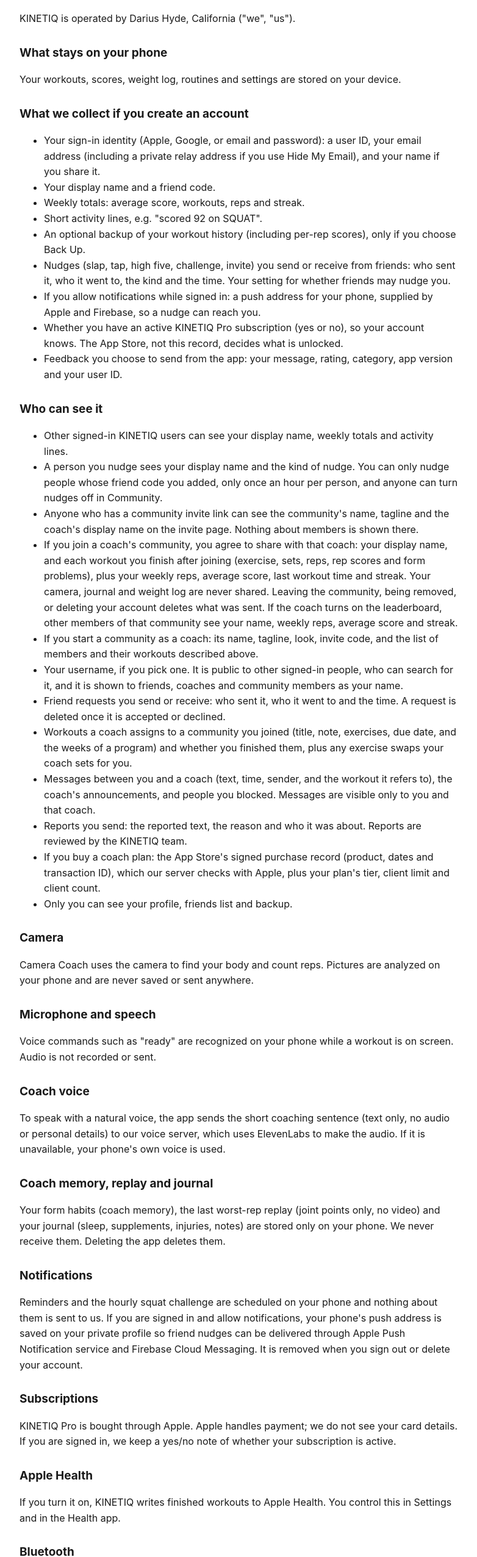
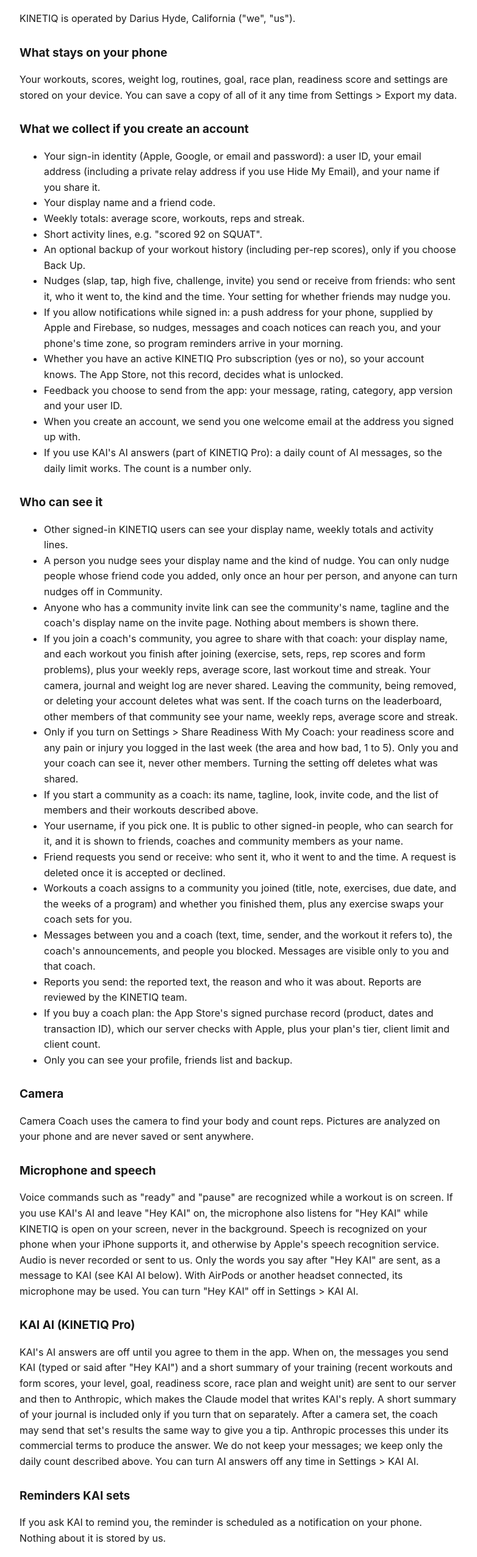
Before and after one commit to KinetiqTech/kinetiq-legal, a plain HTML site: page privacy.html in a window 1280 px wide. Shown: the part 127-2680 px from the top of the page at 61% size, without its empty margins (248-1030 px from the left). Drawn offline with Linux system fonts and the light colour scheme.

Commit message:
Add files via upload

```diff
--- a/privacy.html
+++ b/privacy.html
@@ -1,10 +1,10 @@
 <!doctype html><html lang="en"><head><meta charset="utf-8"><meta name="viewport" content="width=device-width,initial-scale=1"><title>KINETIQ Privacy Policy</title>
 <style>body{font-family:-apple-system,system-ui,sans-serif;max-width:720px;margin:40px auto;padding:0 20px;line-height:1.6;color:#1a1a1a}h1{font-size:28px}h2{font-size:19px;margin-top:28px}a{color:#2563eb}</style></head><body>
 <h1>KINETIQ Privacy Policy</h1>
-<p><em>Last updated: November 17, 2026</em></p>
+<p><em>Last updated: November 24, 2026</em></p>
 <p>KINETIQ is operated by Darius Hyde, California ("we", "us").</p>
 <h2>What stays on your phone</h2>
-<p>Your workouts, scores, weight log, routines and settings are stored on your device.</p>
+<p>Your workouts, scores, weight log, routines, goal, race plan, readiness score and settings are stored on your device. You can save a copy of all of it any time from Settings &gt; Export my data.</p>
 <h2>What we collect if you create an account</h2>
 <ul>
 <li>Your sign-in identity (Apple, Google, or email and password): a user ID, your email address (including a private relay address if you use Hide My Email), and your name if you share it.</li>
@@ -13,9 +13,11 @@
 <li>Short activity lines, e.g. "scored 92 on SQUAT".</li>
 <li>An optional backup of your workout history (including per-rep scores), only if you choose Back Up.</li>
 <li>Nudges (slap, tap, high five, challenge, invite) you send or receive from friends: who sent it, who it went to, the kind and the time. Your setting for whether friends may nudge you.</li>
-<li>If you allow notifications while signed in: a push address for your phone, supplied by Apple and Firebase, so a nudge can reach you.</li>
+<li>If you allow notifications while signed in: a push address for your phone, supplied by Apple and Firebase, so nudges, messages and coach notices can reach you, and your phone's time zone, so program reminders arrive in your morning.</li>
 <li>Whether you have an active KINETIQ Pro subscription (yes or no), so your account knows. The App Store, not this record, decides what is unlocked.</li>
 <li>Feedback you choose to send from the app: your message, rating, category, app version and your user ID.</li>
+<li>When you create an account, we send you one welcome email at the address you signed up with.</li>
+<li>If you use KAI's AI answers (part of KINETIQ Pro): a daily count of AI messages, so the daily limit works. The count is a number only.</li>
 </ul>
 <h2>Who can see it</h2>
 <ul>
@@ -23,6 +25,7 @@
 <li>A person you nudge sees your display name and the kind of nudge. You can only nudge people whose friend code you added, only once an hour per person, and anyone can turn nudges off in Community.</li>
 <li>Anyone who has a community invite link can see the community's name, tagline and the coach's display name on the invite page. Nothing about members is shown there.</li>
 <li>If you join a coach's community, you agree to share with that coach: your display name, and each workout you finish after joining (exercise, sets, reps, rep scores and form problems), plus your weekly reps, average score, last workout time and streak. Your camera, journal and weight log are never shared. Leaving the community, being removed, or deleting your account deletes what was sent. If the coach turns on the leaderboard, other members of that community see your name, weekly reps, average score and streak.</li>
+<li>Only if you turn on Settings &gt; Share Readiness With My Coach: your readiness score and any pain or injury you logged in the last week (the area and how bad, 1 to 5). Only you and your coach can see it, never other members. Turning the setting off deletes what was shared.</li>
 <li>If you start a community as a coach: its name, tagline, look, invite code, and the list of members and their workouts described above.</li>
 <li>Your username, if you pick one. It is public to other signed-in people, who can search for it, and it is shown to friends, coaches and community members as your name.</li>
 <li>Friend requests you send or receive: who sent it, who it went to and the time. A request is deleted once it is accepted or declined.</li>
@@ -35,17 +38,26 @@
 <h2>Camera</h2>
 <p>Camera Coach uses the camera to find your body and count reps. Pictures are analyzed on your phone and are never saved or sent anywhere.</p>
 <h2>Microphone and speech</h2>
-<p>Voice commands such as "ready" are recognized on your phone while a workout is on screen. Audio is not recorded or sent.</p>
+<p>Voice commands such as "ready" and "pause" are recognized while a workout is on screen. If you use KAI's AI and leave "Hey KAI" on, the microphone also listens for "Hey KAI" while KINETIQ is open on your screen, never in the background. Speech is recognized on your phone when your iPhone supports it, and otherwise by Apple's speech recognition service. Audio is never recorded or sent to us. Only the words you say after "Hey KAI" are sent, as a message to KAI (see KAI AI below). With AirPods or another headset connected, its microphone may be used. You can turn "Hey KAI" off in Settings &gt; KAI AI.</p>
+
+<h2>KAI AI (KINETIQ Pro)</h2>
+<p>KAI's AI answers are off until you agree to them in the app. When on, the messages you send KAI (typed or said after "Hey KAI") and a short summary of your training (recent workouts and form scores, your level, goal, readiness score, race plan and weight unit) are sent to our server and then to Anthropic, which makes the Claude model that writes KAI's reply. A short summary of your journal is included only if you turn that on separately. After a camera set, the coach may send that set's results the same way to give you a tip. Anthropic processes this under its commercial terms to produce the answer. We do not keep your messages; we keep only the daily count described above. You can turn AI answers off any time in Settings &gt; KAI AI.</p>
+
+<h2>Reminders KAI sets</h2>
+<p>If you ask KAI to remind you, the reminder is scheduled as a notification on your phone. Nothing about it is stored by us.</p>
 <h2>Coach voice</h2>
 <p>To speak with a natural voice, the app sends the short coaching sentence (text only, no audio or personal details) to our voice server, which uses ElevenLabs to make the audio. If it is unavailable, your phone's own voice is used.</p>
 <h2>Coach memory, replay and journal</h2>
 <p>Your form habits (coach memory), the last worst-rep replay (joint points only, no video) and your journal (sleep, supplements, injuries, notes) are stored only on your phone. We never receive them. Deleting the app deletes them.</p>
 <h2>Notifications</h2>
-<p>Reminders and the hourly squat challenge are scheduled on your phone and nothing about them is sent to us. If you are signed in and allow notifications, your phone's push address is saved on your private profile so friend nudges can be delivered through Apple Push Notification service and Firebase Cloud Messaging. It is removed when you sign out or delete your account.</p>
+<p>Reminders and the hourly squat challenge are scheduled on your phone and nothing about them is sent to us. If you are signed in and allow notifications, your phone's push address is saved on your private profile so friend nudges can be delivered through Apple Push Notification service and Firebase Cloud Messaging. Coach plan renewals and cancellations are also sent to us directly by Apple, so a coach's client limit stays correct. It is removed when you sign out or delete your account.</p>
 <h2>Subscriptions</h2>
 <p>KINETIQ Pro is bought through Apple. Apple handles payment; we do not see your card details. If you are signed in, we keep a yes/no note of whether your subscription is active.</p>
 <h2>Apple Health</h2>
-<p>If you turn it on, KINETIQ writes finished workouts to Apple Health. You control this in Settings and in the Health app.</p>
+<p>If you turn it on, KINETIQ writes finished workouts to Apple Health. If you connect Health for your readiness score, KINETIQ also reads your sleep, heart rate variability, resting heart rate, heart rate and active calories. These are used on your phone to work out your readiness score and your heart rate during workouts. Health data is never sent to us, never used for advertising and never sold. The only exceptions are the readiness score itself, if you choose to share it with your coach, and the score included in the training summary KAI's AI sees. You control access in the Health app.</p>
+
+<h2>Crash reports and app usage</h2>
+<p>To find and fix bugs, KINETIQ uses Firebase Crashlytics and Google Analytics for Firebase. They receive crash reports (device model, iOS version, what the app was doing and a short log leading up to the crash), anonymous usage events such as "workout finished" with a number like a score or rep count, an app instance ID, and your account ID if you are signed in. They never receive your camera images, journal, Health data or messages. Turn this off any time in Settings &gt; Share Crash Reports.</p>
 <h2>Bluetooth</h2>
 <p>Used only to connect to your KINETIQ module.</p>
 <h2>Your choices</h2>
@@ -54,8 +66,8 @@
 <li>Sign out at any time.</li>
 </ul>
 <h2>Services we use</h2>
-<p>Google Firebase (authentication, database, Cloud Functions and Cloud Messaging), Apple Push Notification service, Sign in with Apple, Google Sign-In.</p>
+<p>Google Firebase (authentication, database, Cloud Functions, Cloud Messaging, Crashlytics and Google Analytics for Firebase), Anthropic (KAI's AI answers), ElevenLabs (the coach's voice), Gmail (the welcome email), Apple Push Notification service, Apple speech recognition, Sign in with Apple, Google Sign-In.</p>
 <h2>How long we keep it</h2>
-<p>We keep your account data until you delete your account. Deleting your account removes your profile, friend code, weekly totals, activity lines, friends list, friend requests, username, nudges, push address, communities you run and your place in ones you joined (with the workouts and messages you sent), backup and Pro note, and your sign-in. Feedback you sent may be kept so we can improve the app.</p>
+<p>We keep your account data until you delete your account. Deleting your account removes your profile, friend code, weekly totals, activity lines, friends list, friend requests, username, nudges, push address, communities you run and your place in ones you joined (with the workouts and messages you sent), backup and Pro note, readiness you shared with coaches, your AI message counts, and your sign-in. Feedback you sent may be kept so we can improve the app.</p>
 <h2>Contact</h2>
 <p><a href="mailto:Kinetiqllc@gmail.com">Kinetiqllc@gmail.com</a></p></body></html>
```
